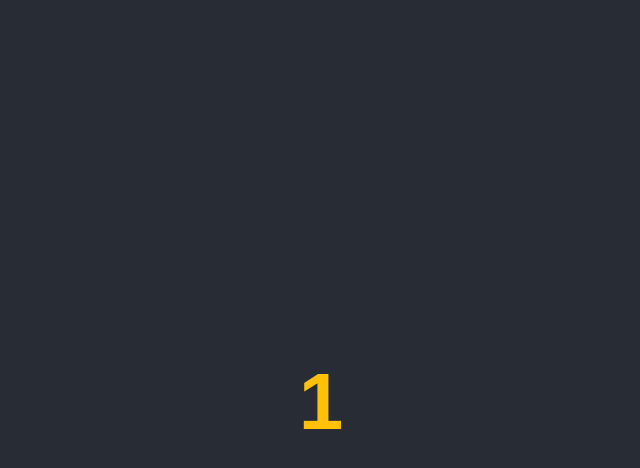
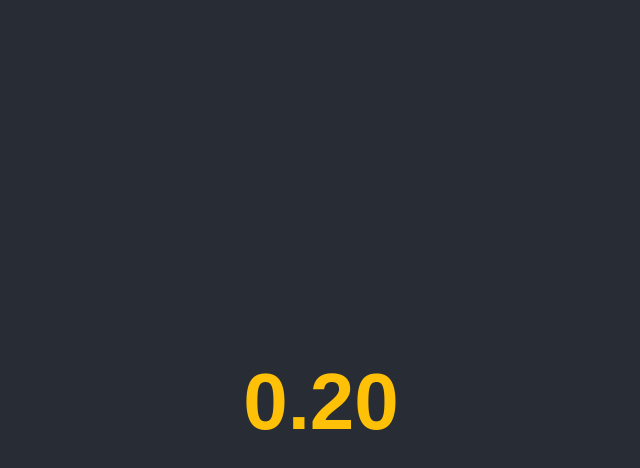
Before and after one commit to daivan/badminton_training, a Vue app: page / in a window 1280 px wide. Both pictures are taken after a click on the button "Start Training". Shown: the top 468 px of the page, without its empty margins (319-959 px from the left). Built offline with nearby package versions, Linux system fonts and the light colour scheme.

Commit message:
now counting miliseconds instead of whole seconds

```diff
--- a/src/components/TrainingExercise.vue
+++ b/src/components/TrainingExercise.vue
@@ -1,6 +1,6 @@
 <template>
   <div class="training-exercise">
-    <h1 v-if="currentCountdown > 0" class="countdown">{{ currentCountdown }}</h1>
+    <h1 v-if="currentCountdown > 0" class="countdown">{{ formattedCurrentCountdown }}</h1>
     <h1 v-else-if="exerciseActive" class="call">{{ currentCall }}</h1>
     <h1 v-else>Training Complete!</h1>
     <div v-if="exerciseActive" class="session-countdown">Time Left: {{ formattedSessionCountdown }}</div>
@@ -11,6 +11,13 @@
 <script setup>
 import { ref, onMounted, onUnmounted, defineProps, defineEmits, computed } from 'vue';
 
+const formattedCurrentCountdown = computed(() => {
+  const totalMilliseconds = Math.max(0, currentCountdown.value);
+  const seconds = Math.floor(totalMilliseconds / 1000);
+  const milliseconds = Math.floor((totalMilliseconds % 1000) / 10);
+  return `${seconds}.${milliseconds.toString().padStart(2, '0')}`;
+});
+
 const props = defineProps({
   duration: {
     type: Number,
@@ -20,8 +27,8 @@ const props = defineProps({
 
 const emit = defineEmits(['end-training']);
 
-const currentCountdown = ref(3); // Countdown before exercise starts and before each call
-const sessionCountdown = ref(0); // Total seconds remaining for the training session
+const currentCountdown = ref(3000); // Countdown before exercise starts and before each call (in milliseconds)
+const sessionCountdown = ref(0); // Total milliseconds remaining for the training session
 const currentCall = ref('');
 const exerciseActive = ref(false);
 let countdownInterval = null; // Generic countdown interval
@@ -37,28 +44,28 @@ const calls = [
 let callIndex = 0;
 
 const startCountdown = (callback) => {
-  currentCountdown.value = 3;
+  currentCountdown.value = 3000; // Reset to 3 seconds in milliseconds
   countdownInterval = setInterval(() => {
-    currentCountdown.value--;
-    if (currentCountdown.value === 0) {
+    currentCountdown.value -= 10; // Decrement by 10 milliseconds
+    if (currentCountdown.value <= 0) { // Check if less than or equal to 0
       clearInterval(countdownInterval);
       if (callback) callback();
     }
-  }, 1000);
+  }, 10); // Update every 10 milliseconds
 };
 
 const startExercise = () => {
-  sessionCountdown.value = props.duration * 60; // Initialize session countdown in seconds
+  sessionCountdown.value = props.duration * 60 * 1000; // Initialize session countdown in milliseconds
 
   sessionCountdownInterval = setInterval(() => {
-    sessionCountdown.value--;
+    sessionCountdown.value -= 10; // Decrement by 10 milliseconds
     if (sessionCountdown.value <= 0) {
       clearInterval(sessionCountdownInterval);
       clearTimeout(exerciseLoopTimeout);
       exerciseActive.value = false;
       emit('end-training');
     }
-  }, 1000);
+  }, 10); // Update every 10 milliseconds
 
   const exerciseLoop = () => {
     if (sessionCountdown.value <= 0) return;
@@ -67,7 +74,7 @@ const startExercise = () => {
       if (sessionCountdown.value <= 0) return;
       currentCall.value = calls[callIndex];
       callIndex = (callIndex + 1) % calls.length;
-      exerciseLoopTimeout = setTimeout(exerciseLoop, 2000); // Display call for 2 seconds
+      exerciseLoopTimeout = setTimeout(exerciseLoop, 2000); // Display call for 2 seconds (2000 milliseconds)
     });
   };
 
@@ -91,9 +98,12 @@ onUnmounted(() => {
   clearTimeout(exerciseLoopTimeout);
 });
 const formattedSessionCountdown = computed(() => {
-  const minutes = Math.floor(sessionCountdown.value / 60);
-  const seconds = sessionCountdown.value % 60;
-  return `${minutes.toString().padStart(2, '0')}:${seconds.toString().padStart(2, '0')}`;
+  const totalMilliseconds = Math.max(0, sessionCountdown.value); // Ensure no negative values
+  const minutes = Math.floor(totalMilliseconds / (60 * 1000));
+  const seconds = Math.floor((totalMilliseconds % (60 * 1000)) / 1000);
+  const milliseconds = Math.floor((totalMilliseconds % 1000) / 10); // Get two digits for milliseconds
+
+  return `${minutes.toString().padStart(2, '0')}:${seconds.toString().padStart(2, '0')}.${milliseconds.toString().padStart(2, '0')}`;
 });
 </script>
 
```
